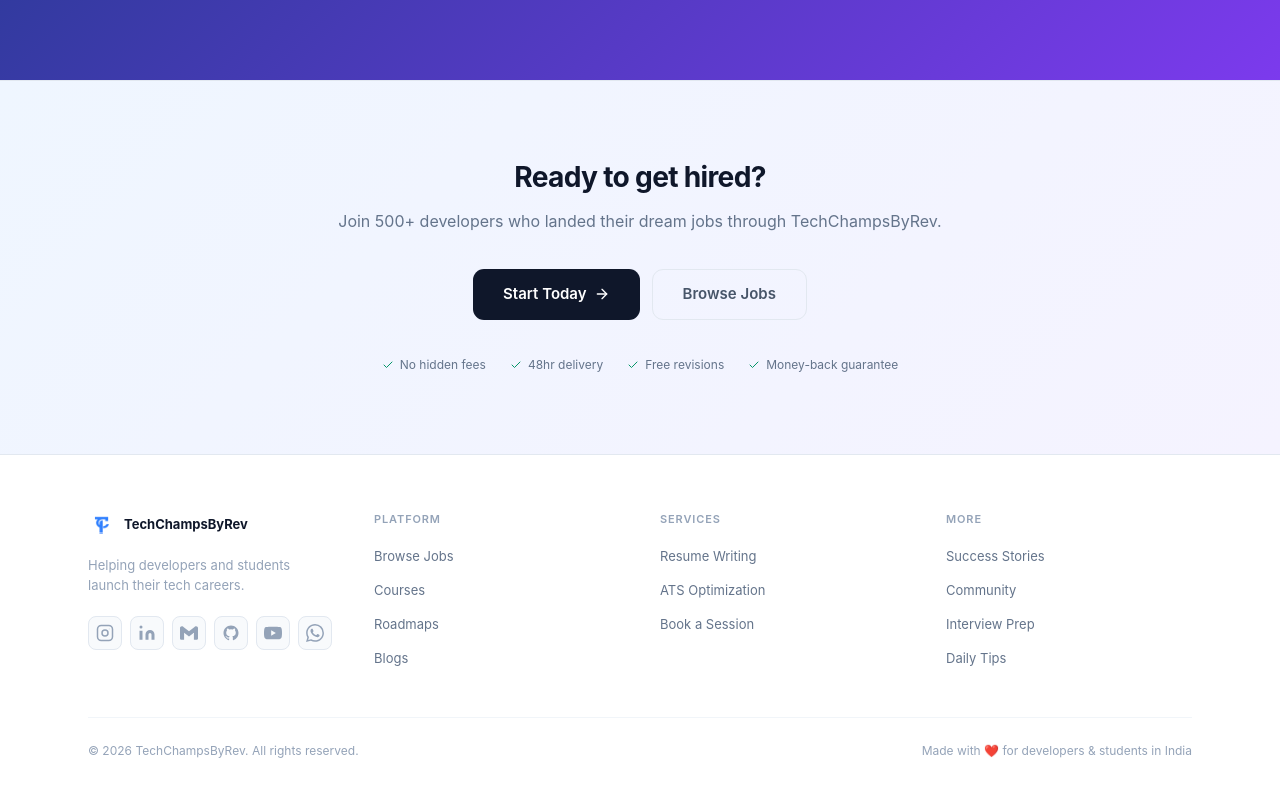
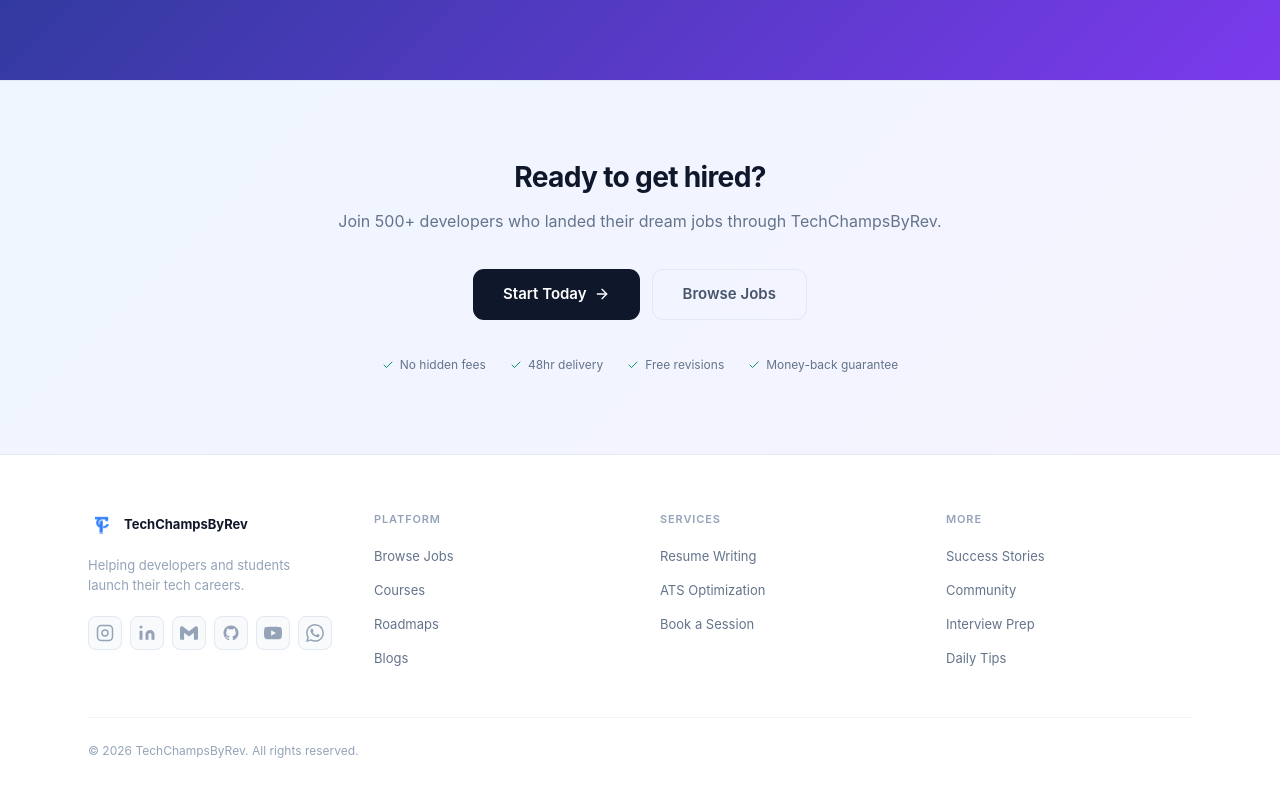
Before and after one commit to Revs123456/website, a Next.js app in the folder frontend/: page / in a window 1280 px wide. Shown: the part 4082-4878 px from the top of the page. Built offline with nearby package versions, Linux system fonts and the light colour scheme; no server answers.

Commit message:
Remove "Made with ❤️" line from footer
Co-Authored-By: Claude Sonnet 5 <noreply@anthropic.com>

```diff
--- a/frontend/src/components/Footer.tsx
+++ b/frontend/src/components/Footer.tsx
@@ -161,7 +161,6 @@ export default function Footer({ settings }: { settings?: PublicSettings }) {
         {/* Bottom bar */}
         <div style={{ display: 'flex', flexWrap: 'wrap', alignItems: 'center', justifyContent: 'space-between', gap: 12 }}>
           <p style={{ fontSize: 12, color: '#94a3b8' }}>© {new Date().getFullYear()} {siteName}. All rights reserved.</p>
-          <p style={{ fontSize: 12, color: '#94a3b8' }}>Made with ❤️ for developers & students in India</p>
         </div>
       </div>
     </footer>
```
